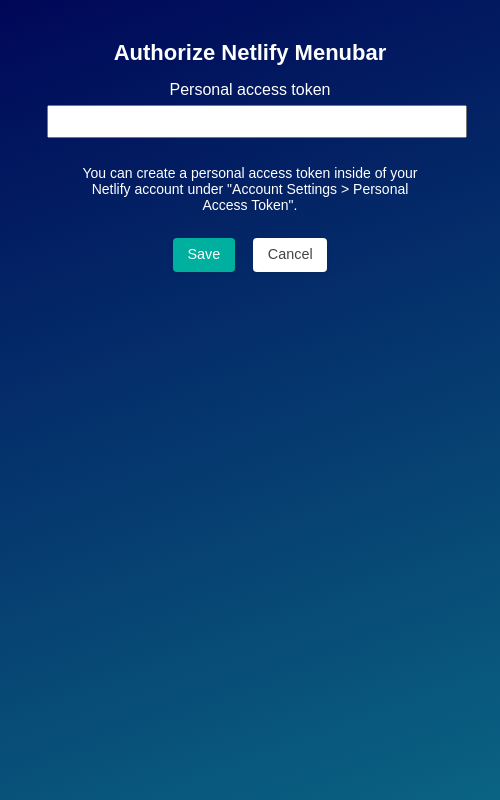
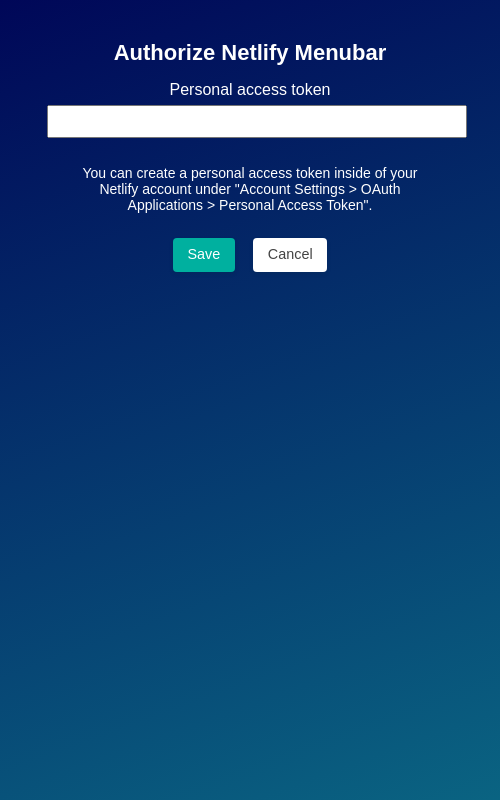
Before and after one commit to stefanjudis/netlify-menubar, an Electron app: page index.html in a window 500 px wide. Drawn offline with Linux system fonts and the light colour scheme; no server answers.

Commit message:
added yarn, and updated directions

```diff
--- a/index.html
+++ b/index.html
@@ -73,7 +73,7 @@
       </label>
       <p>
         You can create a personal access token inside of your Netlify account
-        under "Account Settings > Personal Access Token".
+        under "Account Settings > OAuth Applications > Personal Access Token".
       </p>
       <div class="btnContainer">
         <button class="save">Save</button>
```
Also changed, not shown: 1 other file.
